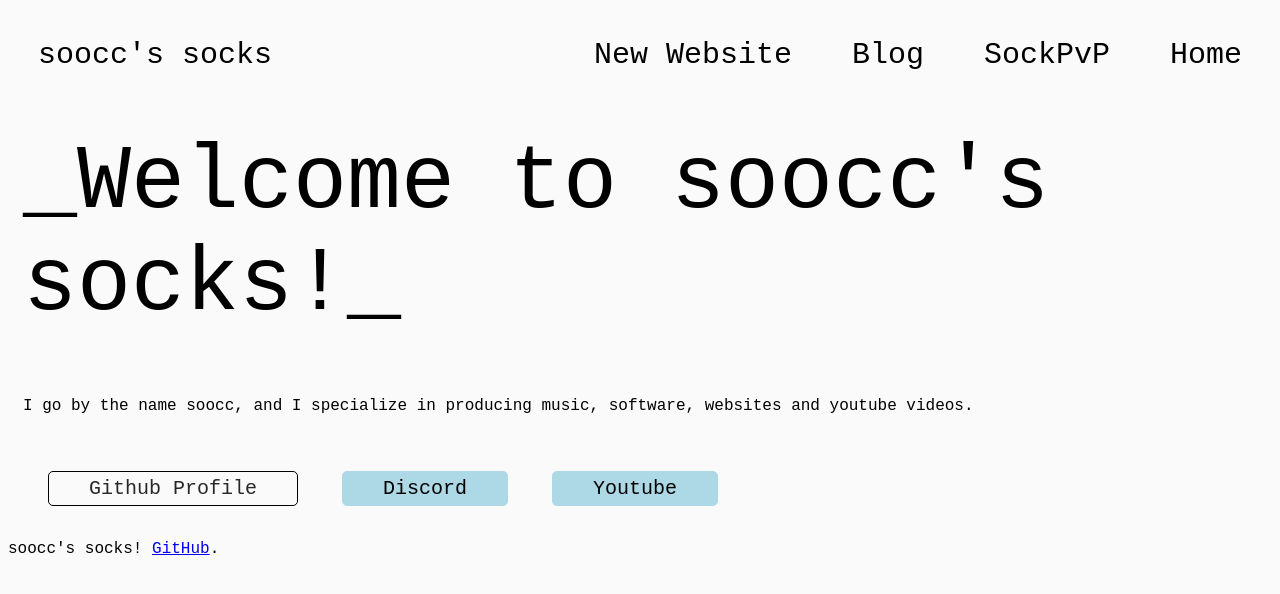
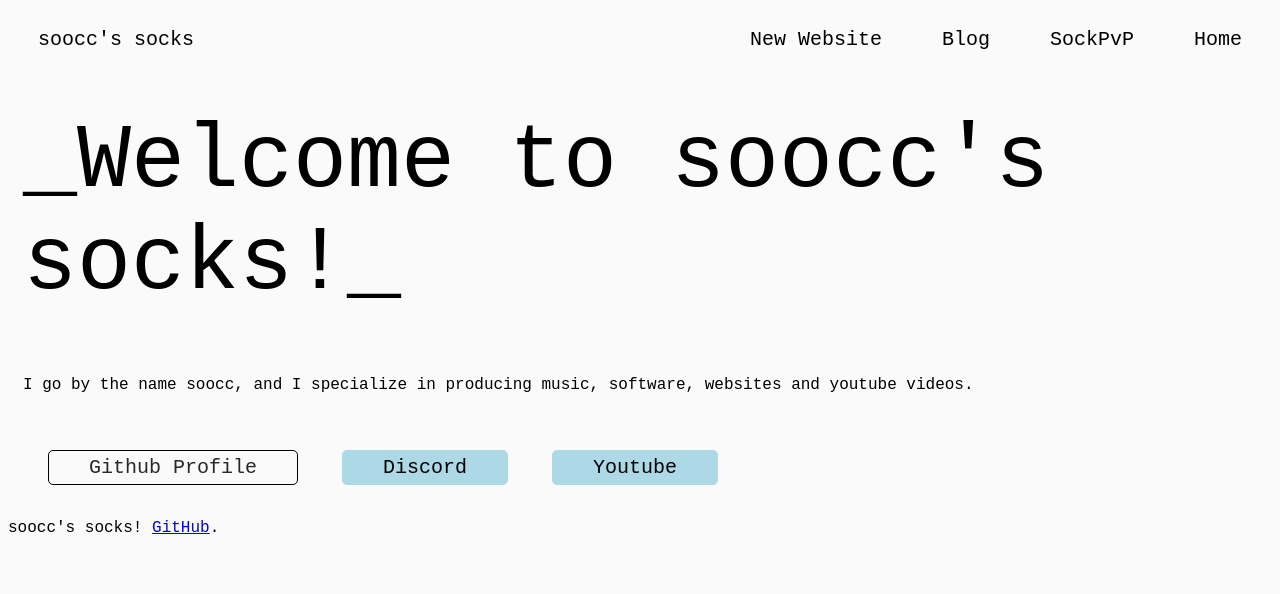
Before and after one commit to soocc/sooccsocks2, a Jekyll site: the page built from index.html, in a window 1280 px wide. Shown: the top 594 px of the page. Built offline with Jekyll 4.4.1, drawn with Linux system fonts in a browser that asks for light colours.

Commit message:
Update default.html

```diff
--- a/_layouts/default.html
+++ b/_layouts/default.html
@@ -7,8 +7,8 @@
     <style>
       .nav {
         display: inline-block;
-        font-size: 30px;
-        padding-top: 30px;
+        font-size: 20px;
+        padding-top: 20px;
         padding-right: 30px;
         padding-left: 30px;
         cursor: pointer;
```
